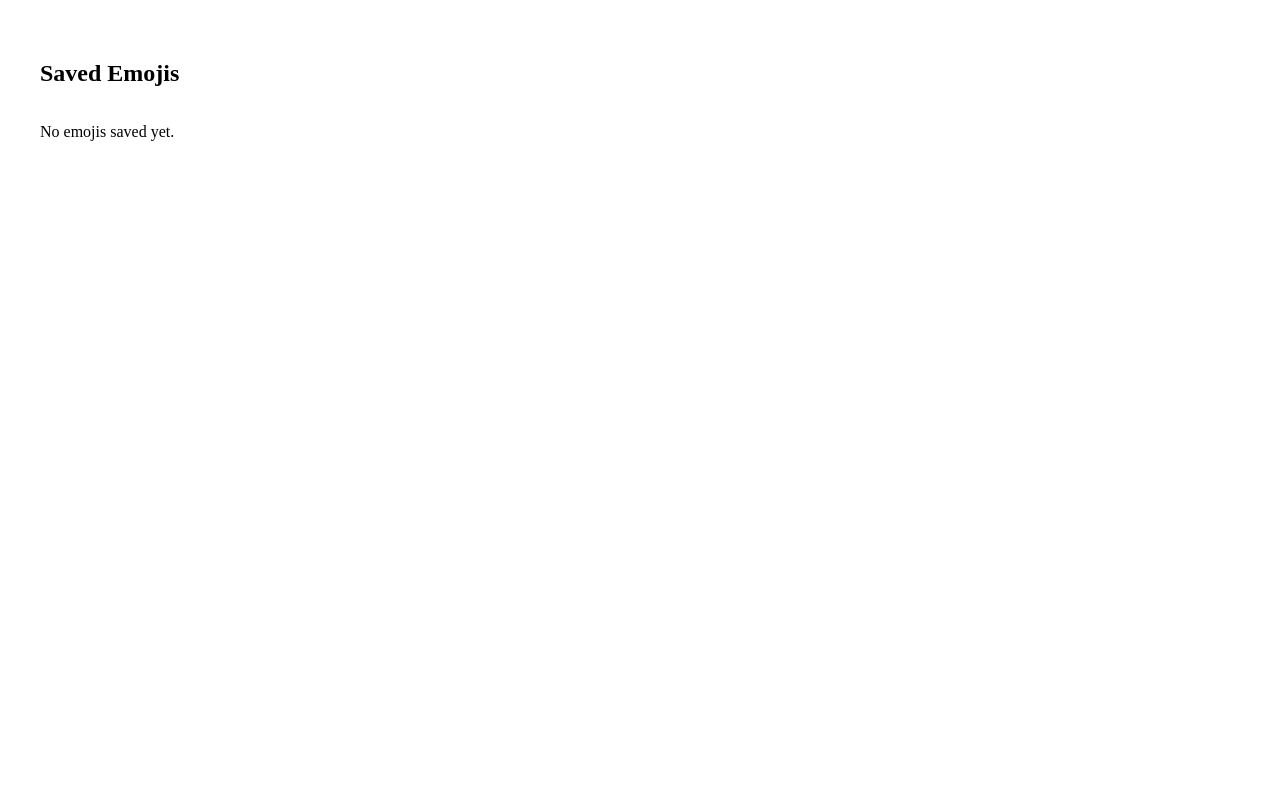
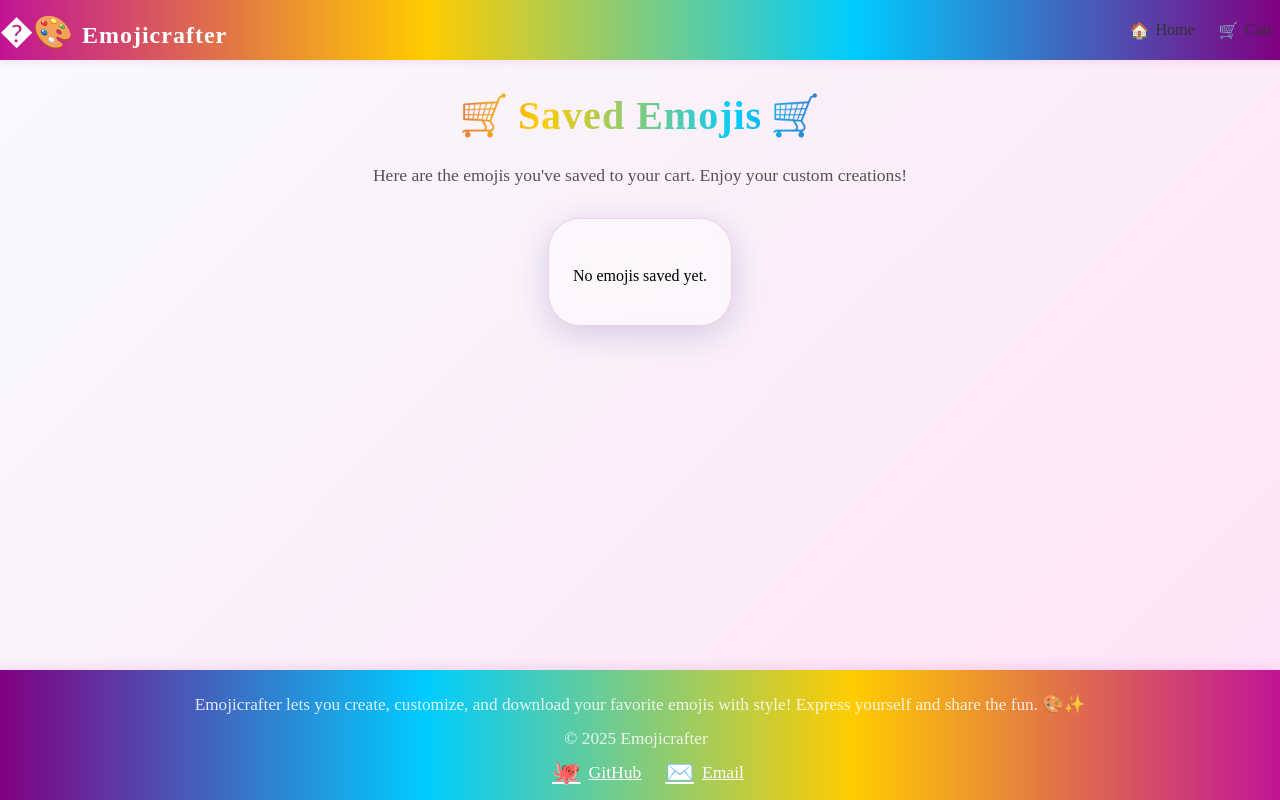
Before and after one commit to Shreyachavan02/emojicrafter, a React (Create React App) app: page /cart in a window 1280 px wide. Built offline with nearby package versions, Linux system fonts and the light colour scheme.

Commit message:
style added to cart page

```diff
--- a/src/components/ColorButton.css
+++ b/src/components/ColorButton.css
@@ -13,7 +13,7 @@
     width: 32px;
     box-shadow: 0 1px 3px rgba(0,204,255,0.10);
     transition: border 0.2s, box-shadow 0.2s, transform 0.15s;
-    outline: none;
+    outline: solid 2px black;
 }
 .color-button:hover, .color-button:focus {
     border: 2.5px solid #00ccff;
--- a/src/components/NavbarFooter.css
+++ b/src/components/NavbarFooter.css
@@ -6,7 +6,6 @@
   display: flex;
   align-items: center;
   justify-content: space-between;
-  padding: 0 32px;
   height: 60px;
   box-shadow: 0 2px 8px rgba(200,19,150,0.10);
   position: sticky;
@@ -21,8 +20,8 @@
 .navbar-links {
   list-style: none;
   display: flex;
-  gap: 24px;
-  margin: 0;
+
+  margin: 8px;
   padding: 0;
 }
 .navbar-links li a {
@@ -45,9 +44,11 @@
   color: #fff;
   padding: 24px 0 14px 0;
   text-align: center;
-  position: sticky;
+  position: fixed;
+  left: 0;
+  right: 0;
   bottom: 0;
-  left: 0;
+  z-index: 1000;
   margin-top: 48px;
   box-shadow: 0 -2px 12px rgba(200,19,150,0.13);
   font-size: 1.1rem;
--- a/src/components/NavbarFooter.jsx
+++ b/src/components/NavbarFooter.jsx
@@ -1,5 +1,5 @@
 import React from "react";
-import "./NavbarFooter.css";
+import { Link } from "react-router-dom";
 
 export function Navbar() {
   return (
@@ -7,6 +7,14 @@ export function Navbar() {
       <div className="navbar-logo">
         <span role="img" aria-label="mascot" style={{fontSize: '2rem', marginRight: '8px'}}>�‍🎨</span>
         Emojicrafter
+      </div>
+      <div className="navbar-links">
+        <Link to="/" className="navbar-link" style={{marginLeft: '24px', fontWeight: 500, textDecoration: 'none', color: '#333', display: 'flex', alignItems: 'center'}}>
+          <span role="img" aria-label="home" style={{marginRight: '6px'}}>🏠</span> Home
+        </Link>
+        <Link to="/cart" className="navbar-link" style={{marginLeft: '24px', fontWeight: 500, textDecoration: 'none', color: '#333', display: 'flex', alignItems: 'center'}}>
+          <span role="img" aria-label="cart" style={{marginRight: '6px'}}>🛒</span> Cart
+        </Link>
       </div>
     </nav>
   );
--- a/src/views/Cart.jsx
+++ b/src/views/Cart.jsx
@@ -1,5 +1,7 @@
 
 import React, { useEffect, useState } from 'react';
+import { Navbar, Footer } from '../components/NavbarFooter';
+import './Home.css';
 
 function Cart() {
   const [cart, setCart] = useState([]);
@@ -10,12 +12,31 @@ function Cart() {
   }, []);
 
   return (
-    <div className="cart-page" style={{ padding: 32 }}>
-      <h2>Saved Emojis</h2>
-      <div style={{ display: 'flex', flexWrap: 'wrap', gap: 16 }}>
+    <>
+      <Navbar />
+      <div className="container min-h-screen w-full bg-white relative text-gray-800" style={{ display: 'flex', flexDirection: 'column', minHeight: '100vh' }}>
+        <div style={{ flex: 1 }}>
+          <div
+            className="absolute inset-0 z-0 pointer-events-none"
+            style={{
+              background:
+                "linear-gradient(135deg, #f8fafc 0%, #ffe0f7 100%)",
+            }}
+          />
+          <div className="app-container">
+            <h1 className="header gradient-text" style={{ display: 'flex', alignItems: 'center', justifyContent: 'center', gap: '8px' }}>
+              <span role="img" aria-label="cart">🛒</span>
+              <span>Saved <span className="header-highlight">Emojis</span></span>
+              <span role="img" aria-label="cart">🛒</span>
+            </h1>
+            <p className="subtitle">
+              Here are the emojis you've saved to your cart. Enjoy your custom creations!
+            </p>
+            <div className="emoji-card-glass" style={{maxWidth: 'unset', width: 'fit-content', margin: '0 auto 32px auto', background: 'rgba(255,255,255,0.45)'}}>
+              <div style={{ display: 'flex', flexWrap: 'wrap', gap: 16, justifyContent: 'center' }}>
                 {cart.length === 0 && <p>No emojis saved yet.</p>}
                 {cart.map((item, idx) => (
-          <div key={idx} style={{
+                  <div key={idx} className="emoji-container card" style={{
                     fontSize: item.size,
                     background: item.bgColor,
                     width: 80,
@@ -24,13 +45,19 @@ function Cart() {
                     display: 'flex',
                     alignItems: 'center',
                     justifyContent: 'center',
-            boxShadow: '0 2px 8px rgba(0,0,0,0.08)'
+                    boxShadow: '0 2px 8px rgba(0,0,0,0.08)',
+                    margin: 4
                   }}>
                     {item.emoji}
                   </div>
                 ))}
               </div>
             </div>
+          </div>
+        </div>
+        <Footer />
+      </div>
+    </>
   );
 }
 
--- a/src/views/Home.css
+++ b/src/views/Home.css
@@ -1,3 +1,17 @@
+html {
+    overflow-x: hidden;
+}
+body {
+    overflow-x: hidden;
+}
+html, body {
+    height: 100%;
+    margin: 0;
+    padding: 0;
+    box-sizing: border-box;
+    background: linear-gradient(135deg, #f8fafc 0%, #ffe0f7 100%) !important;
+    min-height: 100vh;
+}
 .container {
     background: transparent;
 }
@@ -33,7 +47,7 @@
 .app-container {
     text-align: center;
     z-index: 10;
-    position: relative;
+    position: sticky;
     padding-bottom: 40px;
 }
 
@@ -95,7 +109,8 @@
     grid-template-columns: repeat(5, 1fr);
     gap: 8px;
     height: 120px;
-    overflow-y: auto;
+    overflow: visible;
+    height: auto;
     box-shadow: 0 1px 4px rgba(200,19,150,0.06);
     align-items: center;
 }
@@ -152,7 +167,10 @@
 .container {
     background: transparent;
     min-height: 100vh;
+    display: flex;
+    flex-direction: column;
     overflow-x: hidden;
+    padding-bottom: 80px; /* Prevent content from being hidden behind fixed footer */
 }
 .app-container {
     text-align: center;
--- a/src/views/Home.jsx
+++ b/src/views/Home.jsx
@@ -17,7 +17,6 @@ function Home() {
   const navigate = useNavigate();
 
   const handleSave = () => {
-    // Save emoji to localStorage cart
     const cart = JSON.parse(localStorage.getItem('emojicart') || '[]');
     cart.push({ emoji, size: `${sliderValue}px`, bgColor });
     localStorage.setItem('emojicart', JSON.stringify(cart));
@@ -27,15 +26,8 @@ function Home() {
   return (
     <>
       <Navbar />
-      <div className="container min-h-screen w-full bg-white relative text-gray-800" style={{ display: 'flex', flexDirection: 'column', minHeight: '100vh' }}>
+      <div className="container min-h-screen w-full bg-white relative text-gray-800">
         <div style={{ flex: 1 }}>
-          <div
-            className="absolute inset-0 z-0 pointer-events-none"
-            style={{
-              background:
-                "linear-gradient(135deg, #f8fafc 0%, #ffe0f7 100%)",
-            }}
-          />
           <div className="app-container">
             <h1 className="header gradient-text" style={{ display: 'flex', alignItems: 'center', justifyContent: 'center', gap: '8px' }}>
               <span role="img" aria-label="sparkles">✨</span>
```
Lines whose indentation alone changed are shown as unchanged.
